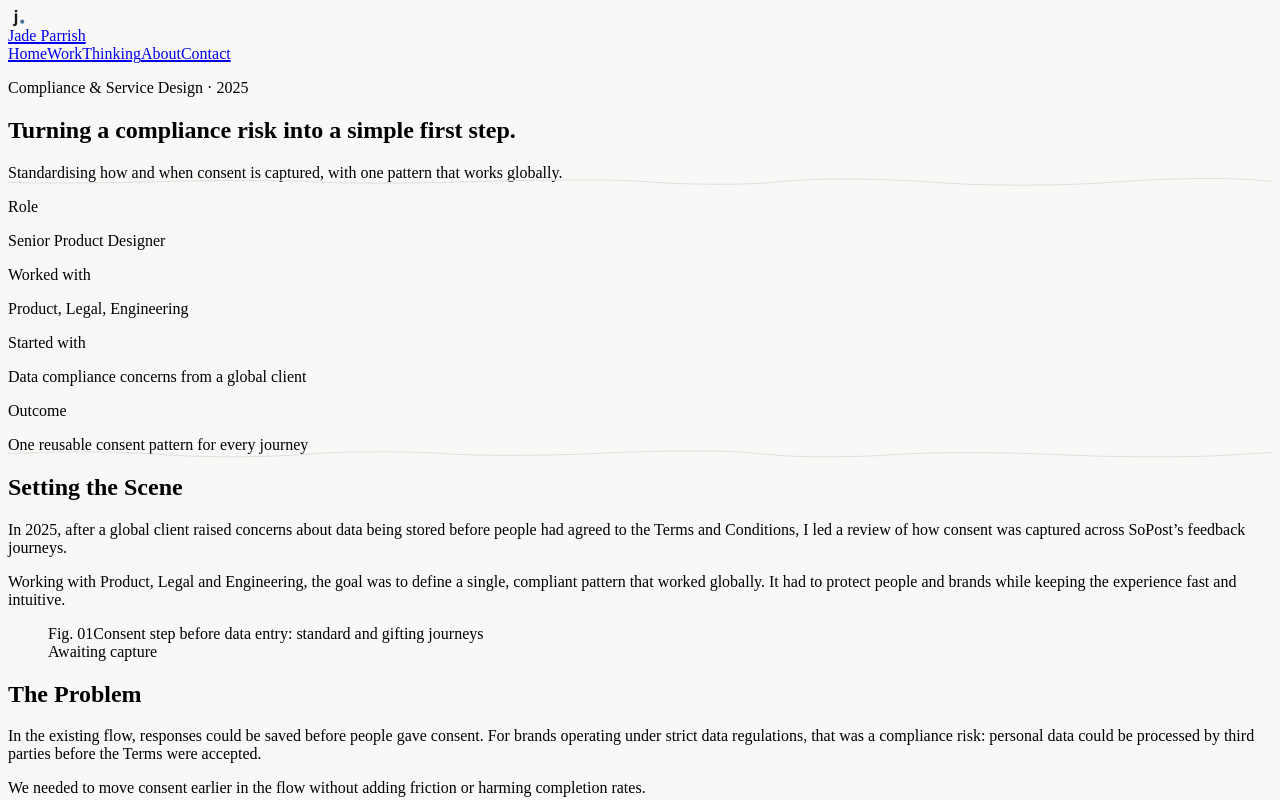
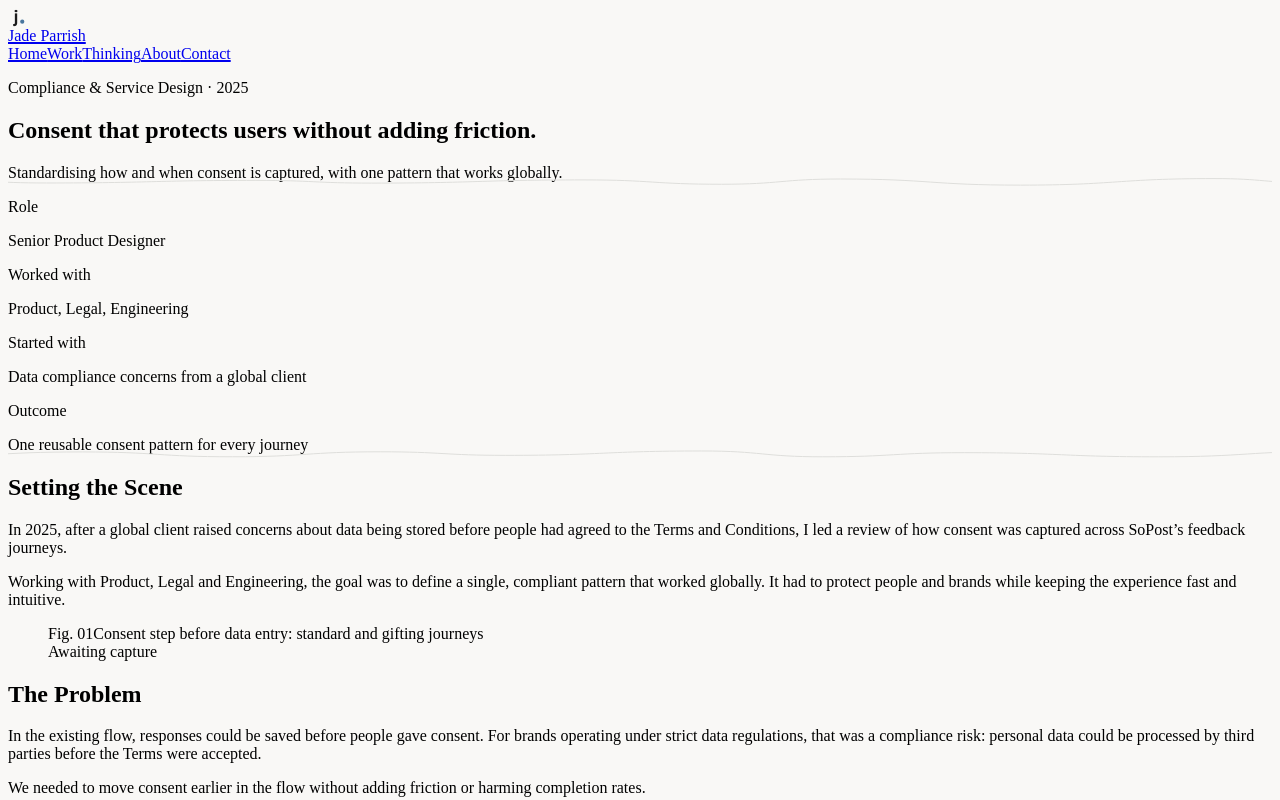
Before and after one commit to jadeparrish/portfolio, a Next.js app: page /work/consent in a window 1280 px wide. Shown: the top 800 px of the page. Built offline with nearby package versions, Linux system fonts and the light colour scheme.

Commit message:
Update title and heading for consent page

```diff
--- a/app/work/consent/page.js
+++ b/app/work/consent/page.js
@@ -3,7 +3,7 @@ import Link from 'next/link';
 import { CaseStudyFooter, SiteFooter, Figure } from '../../caseStudiesData';
 
 export const metadata = {
-  title: 'Turning a compliance risk into a simple first step: Jade Parrish',
+  title: 'Consent that protects users without adding friction: Jade Parrish',
   description: 'Standardising how and when consent is captured, with one compliant pattern that works globally.',
 };
 
@@ -38,7 +38,7 @@ export default function ConsentCaseStudy() {
             Compliance &amp; Service Design &middot; 2025
           </p>
           <h1 className="text-3xl sm:text-4xl lg:text-5xl font-serif font-normal leading-[1.15] tracking-tight text-neutral-900 mb-6">
-            Turning a compliance risk into a simple first step.
+            Consent that protects users without adding friction.
           </h1>
           <p className="text-neutral-600 text-lg sm:text-xl leading-[1.6] max-w-xl">
             Standardising how and when consent is captured, with one pattern that
```
